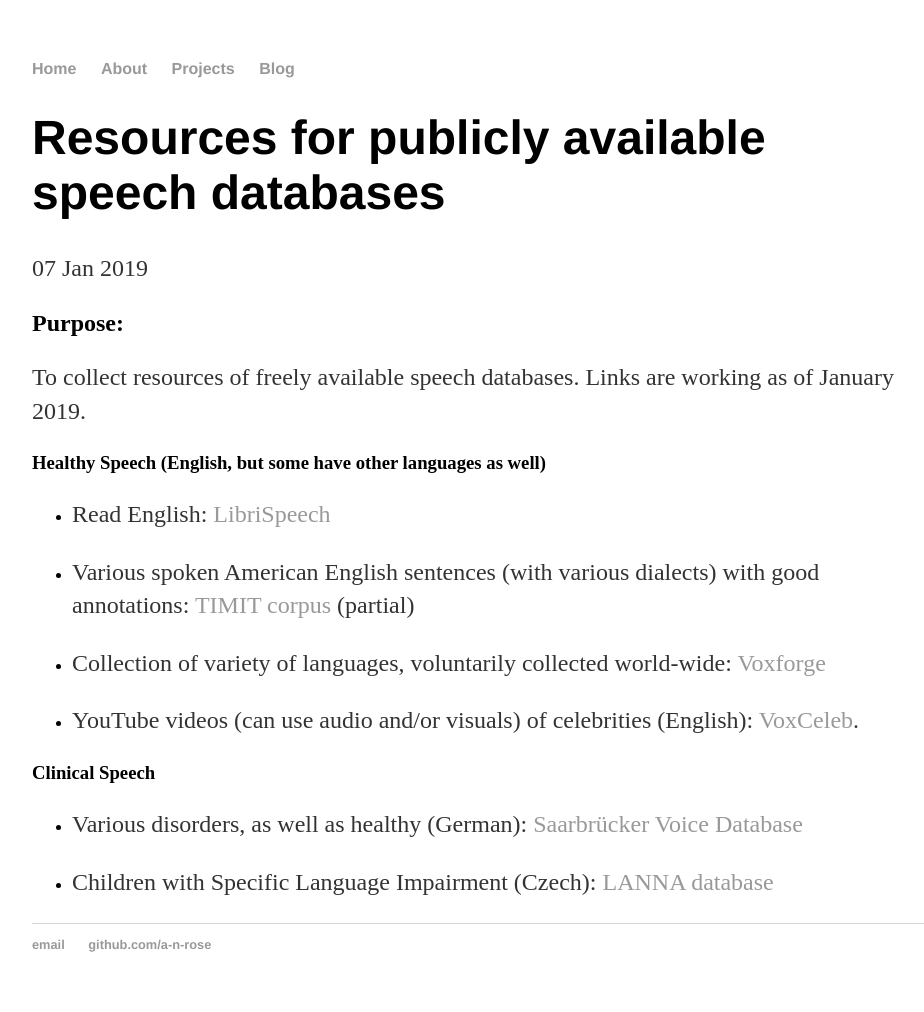
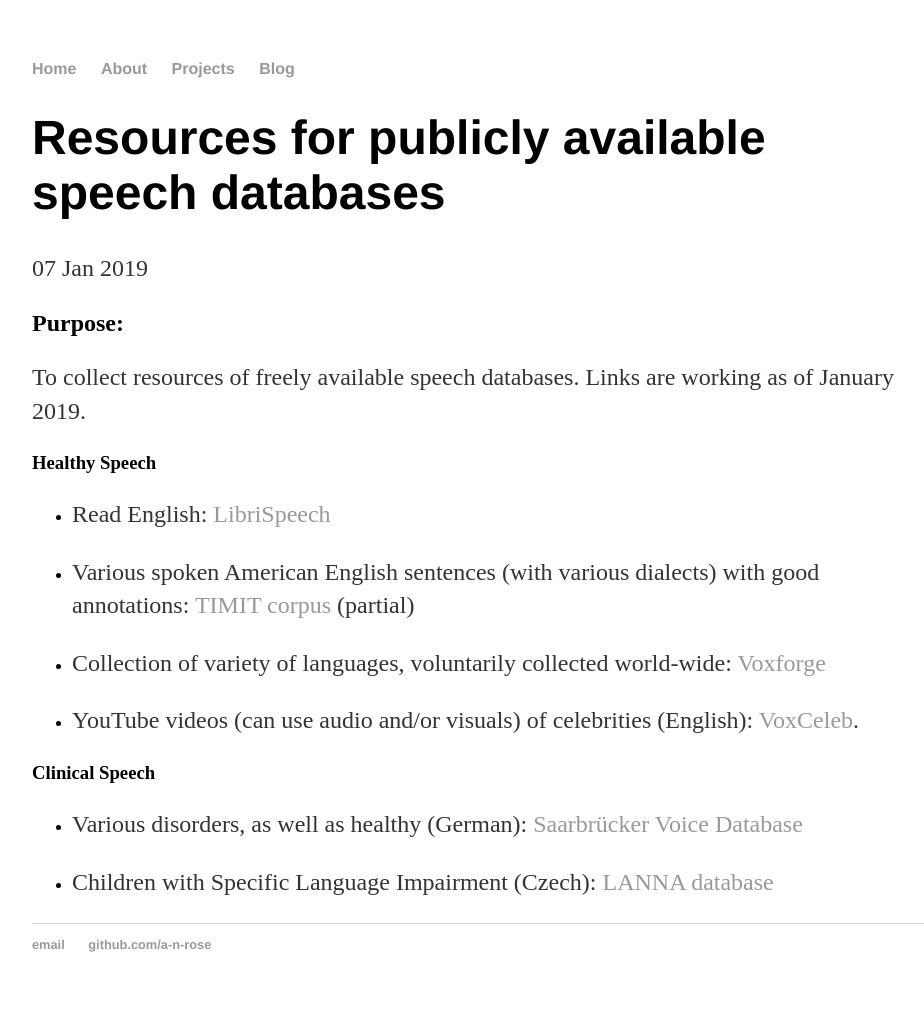
Before and after one commit to a-n-rose/a-n-rose.github.io, a Jekyll site: the page built from _posts/2019-01-07-resources-publicly-available-speech-databases.md, in a window 1280 px wide. Shown: the whole page, without its empty margins (160-1084 px from the left). Built offline with Jekyll 4.4.1, drawn with Linux system fonts in a browser that asks for light colours.

Commit message:
minor edit

```diff
--- a/_posts/2019-01-07-resources-publicly-available-speech-databases.md
+++ b/_posts/2019-01-07-resources-publicly-available-speech-databases.md
@@ -8,7 +8,7 @@
 ## Purpose:
 To collect resources of freely available speech databases. Links are working as of January 2019.
 
-### Healthy Speech (English, but some have other languages as well)
+### Healthy Speech
 
 * Read English: <a href="http://www.openslr.org/12">LibriSpeech</a>
 
```
